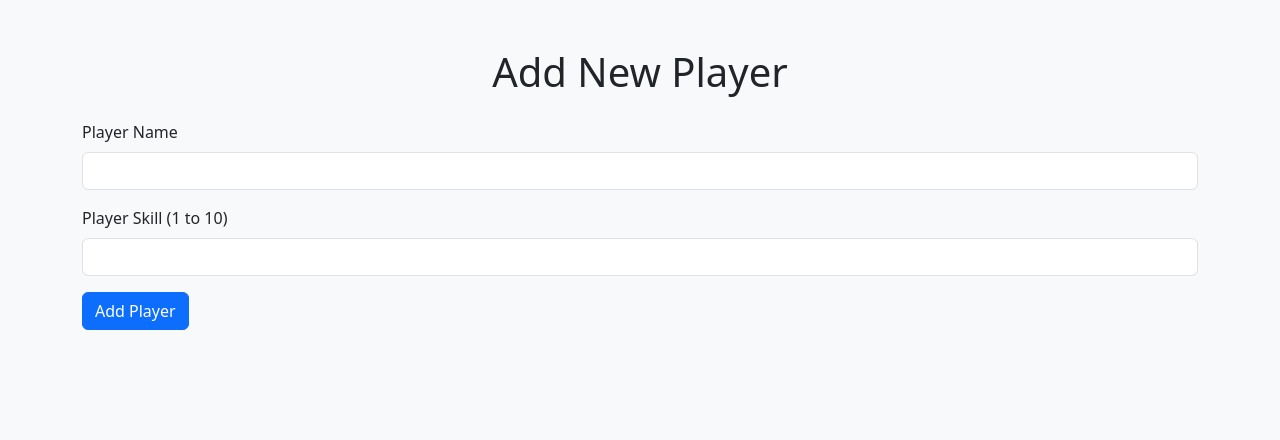
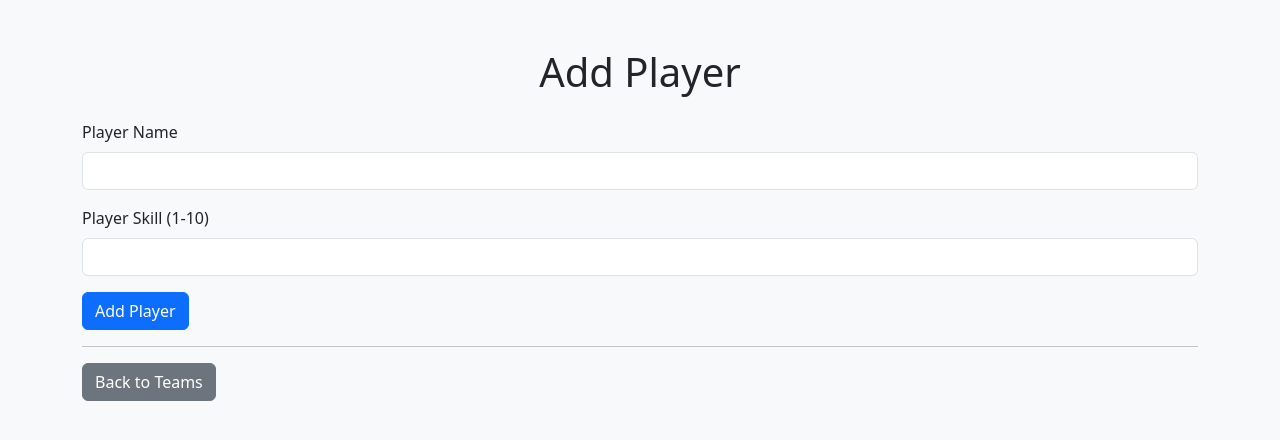
Before and after one commit to MarkkoFarmer/Team-Balancer, a Flask app: page /add_player in a window 1280 px wide. Shown: the top 440 px of the page. Run offline with Flask 3, Linux system fonts and the light colour scheme.

Commit message:
Update add_player.html

```diff
--- a/templates/add_player.html
+++ b/templates/add_player.html
@@ -7,19 +7,24 @@
 </head>
 <body class="bg-light p-5">
 <div class="container">
-    <h1 class="mb-4 text-center">Add New Player</h1>
+    <h1 class="mb-4 text-center">Add Player</h1>
 
     <form method="POST">
         <div class="mb-3">
             <label for="player_name" class="form-label">Player Name</label>
-            <input type="text" name="player_name" class="form-control" id="player_name" required>
+            <input type="text" class="form-control" id="player_name" name="player_name" required>
         </div>
         <div class="mb-3">
-            <label for="player_skill" class="form-label">Player Skill (1 to 10)</label>
-            <input type="number" name="player_skill" class="form-control" id="player_skill" min="1" max="10" required>
+            <label for="player_skill" class="form-label">Player Skill (1-10)</label>
+            <input type="number" class="form-control" id="player_skill" name="player_skill" min="1" max="10" required>
         </div>
         <button type="submit" class="btn btn-primary">Add Player</button>
     </form>
+
+    <hr>
+    <a href="{{ url_for('index') }}" class="btn btn-secondary">Back to Teams</a>
 </div>
+
+<script src="https://cdn.jsdelivr.net/npm/bootstrap@5.3.3/dist/js/bootstrap.bundle.min.js"></script>
 </body>
 </html>
```
